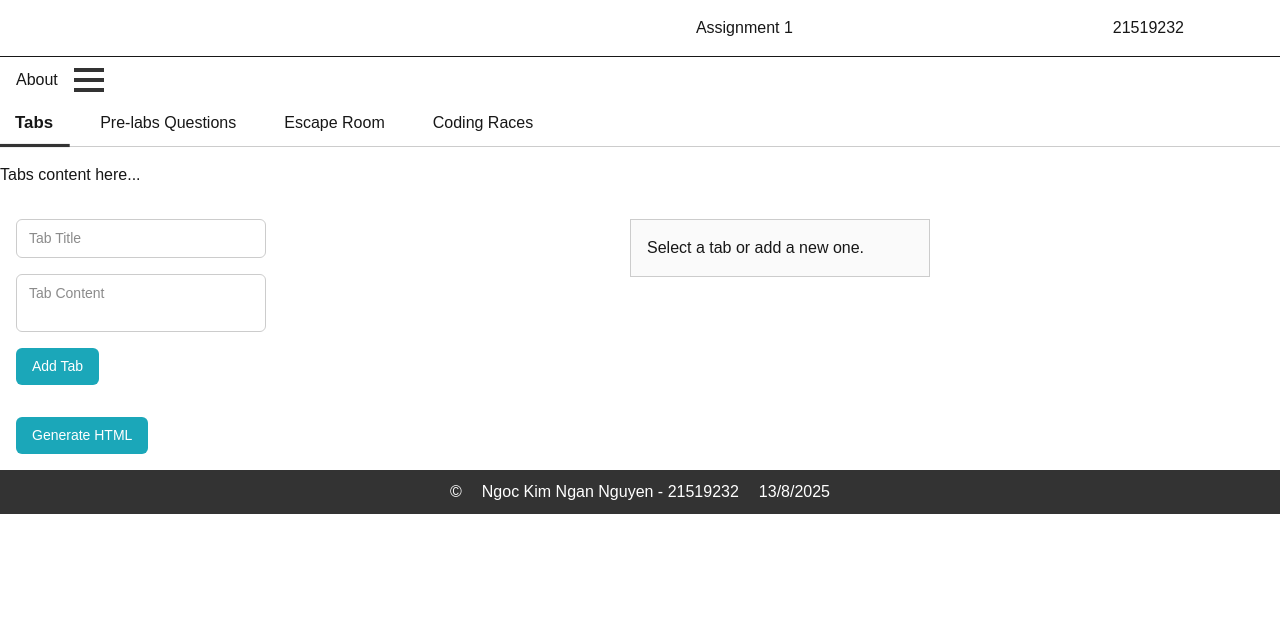
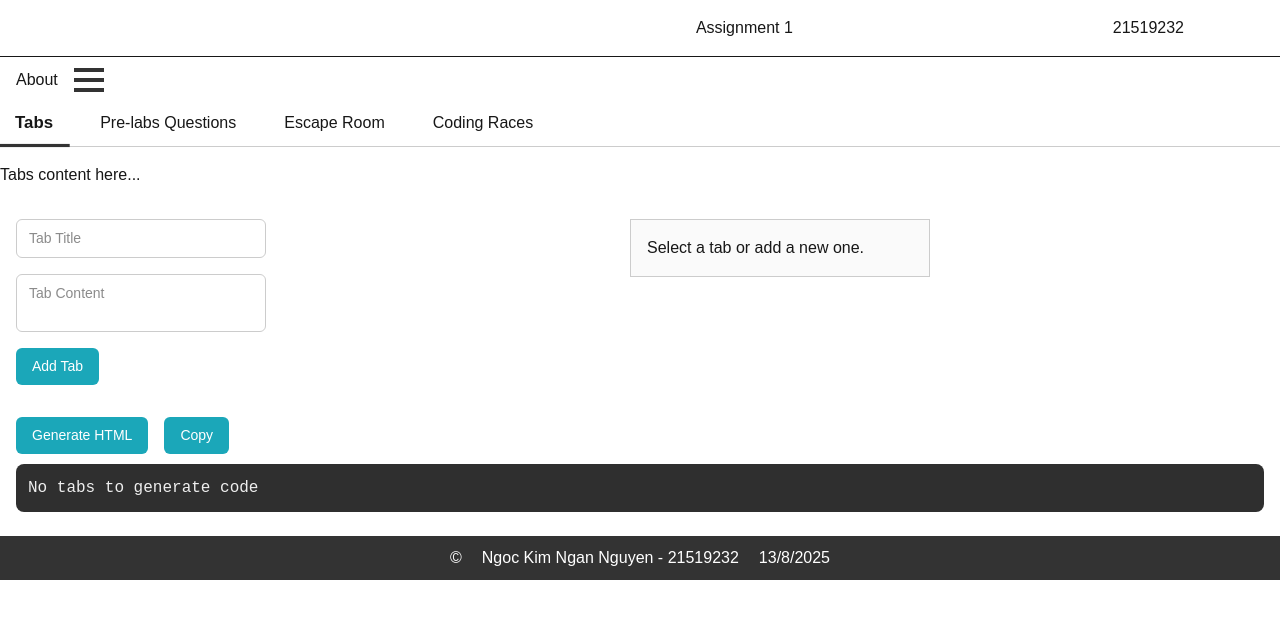
Before and after one commit to nganLikeable/LMS-Moodle-Featuring-Escape-room, a Next.js app: page / in a window 1280 px wide. Shown: the top 618 px of the page. Built offline with nearby package versions, Linux system fonts and the light colour scheme.

Commit message:
shows no hhtml code when there is no tab added

```diff
--- a/app/Components/Output.tsx
+++ b/app/Components/Output.tsx
@@ -11,6 +11,7 @@ import { Tab } from "./types";
 
 export default function Output() {
   const [output, setOutput] = useState("");
+  const [tabs, setTabs] = useState<Tab[]>([]); // for re-rendering
   const generateHtml = () => {
     const saved = localStorage.getItem("tabs");
     let tabButtons = "";
@@ -18,7 +19,8 @@ export default function Output() {
 
     if (saved) {
       // convert back to array of objs
-      const tabs: Tab[] = JSON.parse(saved);
+      const tabs: Tab[] = JSON.parse(saved) as Tab[];
+      setTabs(tabs); // update tabs
 
       let i = 1; // button index
 
@@ -77,15 +79,12 @@ export default function Output() {
         <button className={styles.button} onClick={generateHtml}>
           Generate HTML
         </button>
-        {/* conditional rendering: return copy button if there's an output, otherwise, show nothing */}
-        {output && (
-          <button className={styles.button} onClick={copyToClipboard}>
-            Copy
-          </button>
-        )}
+        <button className={styles.button} onClick={copyToClipboard}>
+          Copy
+        </button>
       </div>
-
-      {output && (
+      {/*only shows output when there are tabs and output, otherwise, display text*/}
+      {tabs.length > 0 && output ? (
         <SyntaxHighlighter
           language="html"
           style={materialDark}
@@ -98,6 +97,18 @@ export default function Output() {
         >
           {output}
         </SyntaxHighlighter>
+      ) : (
+        <SyntaxHighlighter
+          language="language"
+          style={materialDark}
+          customStyle={{
+            marginTop: "10px",
+            borderRadius: "8px",
+            padding: "12px",
+          }}
+        >
+          No tabs to generate code
+        </SyntaxHighlighter>
       )}
     </div>
   );
```
